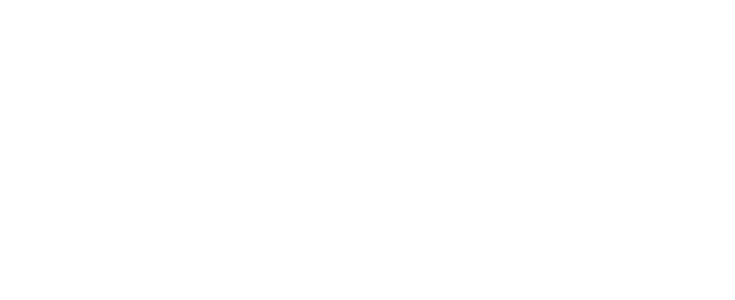
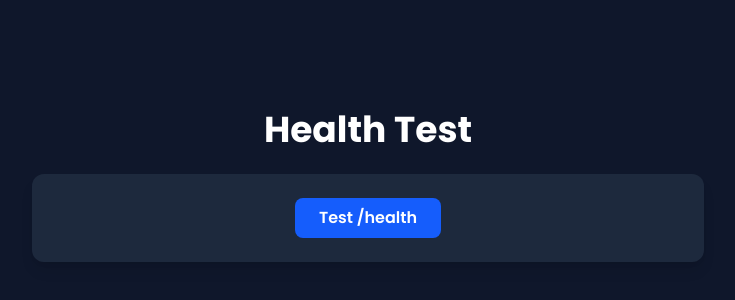
Before and after one commit to parallell99/husky-page, a React (Vite) app: page /health-test in a window 1280 px wide. Before the commit this address had no page. Shown: the part 202-502 px from the top of the page, without its empty margins (272-1007 px from the left). Built offline with nearby package versions, Linux system fonts and the light colour scheme.

Commit message:
update routing in App component

```diff
--- a/package.json
+++ b/package.json
@@ -15,7 +15,7 @@
     "@radix-ui/react-slot": "^1.2.4",
     "@tabler/icons-react": "^3.36.0",
     "@tailwindcss/vite": "^4.1.18",
-    "axios": "^1.13.2",
+    "axios": "^1.13.5",
     "class-variance-authority": "^0.7.1",
     "clsx": "^2.1.1",
     "install": "^0.13.0",
--- a/src/App.jsx
+++ b/src/App.jsx
@@ -13,6 +13,7 @@
 import ResetPassword from './components/page/ResetPassword.jsx'
 import { BrowserRouter as Router, Routes, Route } from 'react-router-dom'
 import ViewPost from './components/page/ViewPost.jsx'
+import HealthTestPage from './components/page/HealTestPage.jsx'
 import './App.css'
 
 
@@ -27,6 +28,7 @@
         <Route path="/login" element={<Login />} />
         <Route path="/signup" element={<Signup />} />
         <Route path="/post/:id" element={<ViewPost />} />
+        <Route path="/health-test" element={<HealthTestPage />} />
         <Route path="/member" element={<MemberPage />} />
         <Route path="/member/reset-password" element={<MemberResetPassword />} />
         <Route path="/admin-login" element={<AdminLogin />} />
--- a/src/components/BlogCard.jsx
+++ b/src/components/BlogCard.jsx
@@ -22,7 +22,7 @@
             {title}
           </h2>
         </Link>
-        <p className="text-muted-foreground text-sm mb-4 flex-grow line-clamp-3">
+        <p className="text-muted-foreground text-sm mb-4  line-clamp-3">
           {description}
         </p>
         <div className="flex flex-wrap items-center text-sm">
--- /dev/null
+++ b/src/components/page/HealTestPage.jsx
@@ -0,0 +1,73 @@
+import axios from "axios";
+import { useState } from "react";
+
+const API_BASE_URL = import.meta.env.VITE_API_BASE_URL;
+
+const HealthTestPage = () => {
+const [result, setResult] = useState(null);
+const [error, setError] = useState(null);
+const [loading, setLoading] = useState(false);
+
+const testHealth = async () => {
+    setResult(null);
+    setError(null);
+    setLoading(true);
+
+    try {
+    const res = await axios.get(`${API_BASE_URL}/health`);
+    setResult(res.data);
+    } catch (err) {
+    setError({
+        status: err.response?.status,
+        data: err.response?.data,
+        message: err.message,
+    });
+    } finally {
+    setLoading(false);
+    }
+};
+
+return (
+    <div className="min-h-screen flex flex-col items-center justify-center bg-slate-900 text-white px-6">
+    <h1 className="text-4xl font-bold mb-6">Health Test</h1>
+
+    <div className="bg-slate-800 rounded-xl p-6 text-center shadow-lg mb-6 w-full max-w-2xl">
+        <button
+        className="bg-blue-600 hover:bg-blue-500 text-white font-semibold px-6 py-2 rounded-lg transition disabled:opacity-50 disabled:cursor-not-allowed"
+        onClick={testHealth}
+        disabled={loading}
+        >
+        {loading ? "Loading..." : "Test /health"}
+        </button>
+
+        {loading && (
+        <div className="mt-4">
+            <div className="inline-block animate-spin rounded-full h-8 w-8 border-b-2 border-white"></div>
+        </div>
+        )}
+
+        {result && (
+        <div className="mt-6 text-left">
+            <h3 className="text-xl font-semibold mb-2">Result</h3>
+            <pre className="bg-slate-700 p-4 rounded-lg overflow-auto text-sm">
+            {JSON.stringify(result, null, 2)}
+            </pre>
+        </div>
+        )}
+
+        {error && (
+        <div className="mt-6 text-left">
+            <h3 className="text-xl font-semibold mb-2 text-red-400">Error</h3>
+            <pre className="bg-slate-700 p-4 rounded-lg overflow-auto text-sm">
+            {JSON.stringify(error, null, 2)}
+            </pre>
+        </div>
+        )}
+    </div>
+    </div>
+);
+};
+
+HealthTestPage.displayName = "HealthTestPage";
+
+export default HealthTestPage;
```
Also changed, not shown: 2 other files (tests, documents, lock files or other folders).
